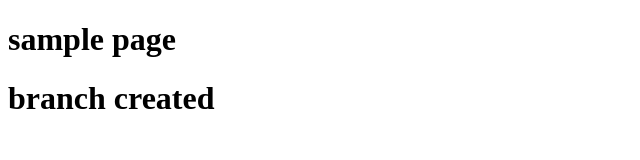
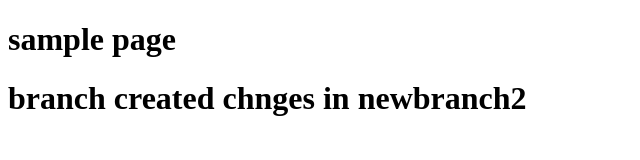
Before and after one commit to PushpakProjectsHub/sampleproject, a plain HTML site: page index.html in a window 1280 px wide. Shown: the whole page, without its empty margins (0-640 px from the left). Drawn offline with Linux system fonts and the light colour scheme.

Commit message:
changes i n new branch2

```diff
--- a/index.html
+++ b/index.html
@@ -8,7 +8,7 @@
             sample page
         </h1>
         <h1>
-            branch created
+            branch created chnges in newbranch2
         </h1>
     </body>
 </html>
```
